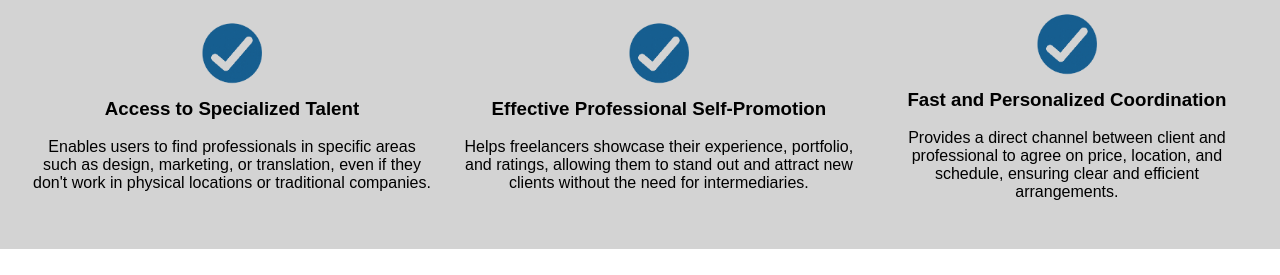
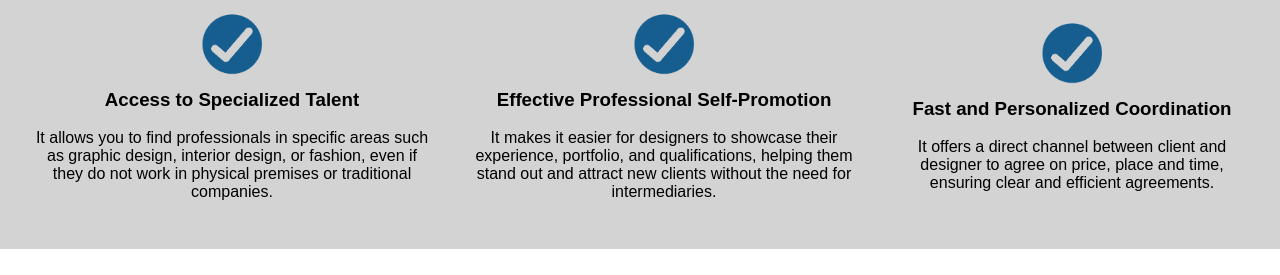
Before and after one commit to ASI0730-Final-Project-2510-G4/LandingPage, a plain HTML site: page index.html in a window 1280 px wide. Shown: the part 1600-1875 px from the top of the page. Drawn offline with Linux system fonts and the light colour scheme; a web font is replaced by a local one.

Commit message:
Fix:Landing-page-1

```diff
--- a/index.html
+++ b/index.html
@@ -83,17 +83,17 @@
     <div class="contenedorBeneficios">
         <img src="img/check.png" width="100px">
         <h3>Access to Specialized Talent</h3> <br>
-        <p>Enables users to find professionals in specific areas such as design, marketing, or translation, even if they don't work in physical locations or traditional companies.</p>
+        <p>It allows you to find professionals in specific areas such as graphic design, interior design, or fashion, even if they do not work in physical premises or traditional companies.</p>
     </div>
     <div class="contenedorBeneficios">
         <img src="img/check.png" width="100px">
         <h3>Effective Professional Self-Promotion</h3> <br>
-        <p>Helps freelancers showcase their experience, portfolio, and ratings, allowing them to stand out and attract new clients without the need for intermediaries.</p>
+        <p>It makes it easier for designers to showcase their experience, portfolio, and qualifications, helping them stand out and attract new clients without the need for intermediaries.</p>
     </div>
     <div class="contenedorBeneficios">
         <img src="img/check.png" width="100px">
         <h3>Fast and Personalized Coordination</h3> <br>
-        <p>Provides a direct channel between client and professional to agree on price, location, and schedule, ensuring clear and efficient arrangements.</p>
+        <p>It offers a direct channel between client and designer to agree on price, place and time, ensuring clear and efficient agreements.</p>
     </div>
 
 </section>
```
